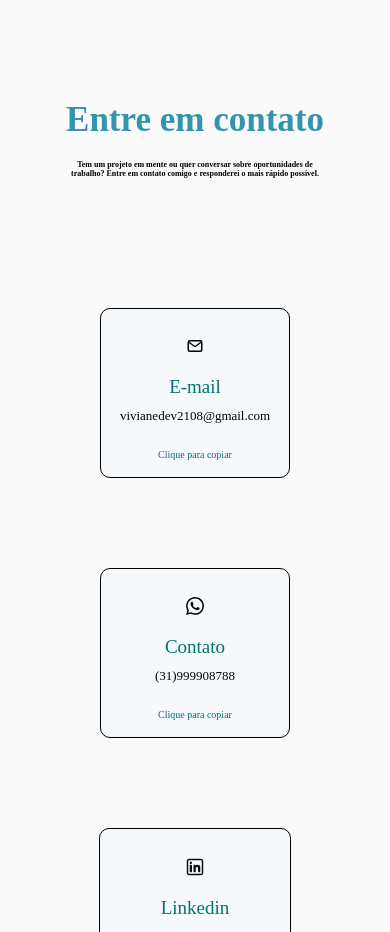
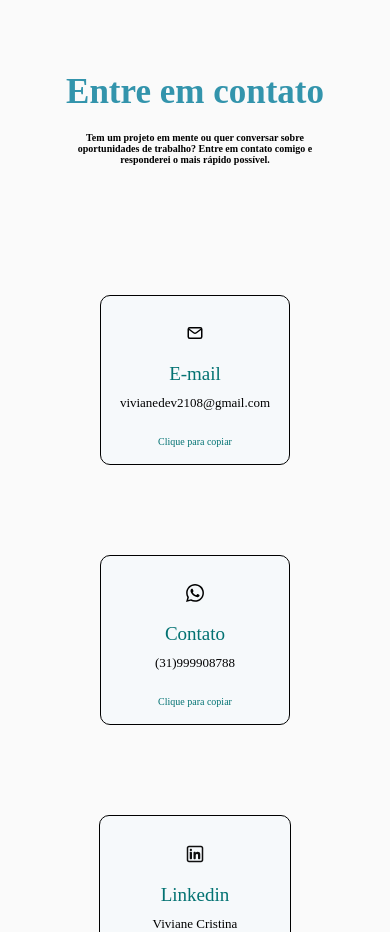
Before and after one commit to VivianeCris-Dev/portfolio, a React (Vite) app: page / in a window 390 px wide. Shown: the part 1900-2832 px from the top of the page. Built offline with nearby package versions, Linux system fonts and the light colour scheme.

Commit message:
arrumando tamanho das fontes

```diff
--- a/src/components/contacts/contacts.css
+++ b/src/components/contacts/contacts.css
@@ -90,16 +90,15 @@
   }
 }
 
+@media screen and (max-width: 510px) {
+  .h4 {
+    width: 250px;
+  }
+}
+
 @media screen and (max-width: 430px) {
   .box {
     width: 190px;
     height: 170px;
   }
 }
-
-@media screen and (max-width: 510px) {
-  .h4 {
-    width: 250px;
-    font-size: 0.8rem;
-  }
-}
--- a/src/components/skills/skills.css
+++ b/src/components/skills/skills.css
@@ -94,13 +94,6 @@ h1 {
 @media screen and (max-width: 550px) {
 
   .abaut {
-    width: 300px;
+    width: 350px;
   }
 }
-
-@media screen and (max-width: 350px) {
-
-  .abaut {
-    width: 210px;
-  }
-}
```
